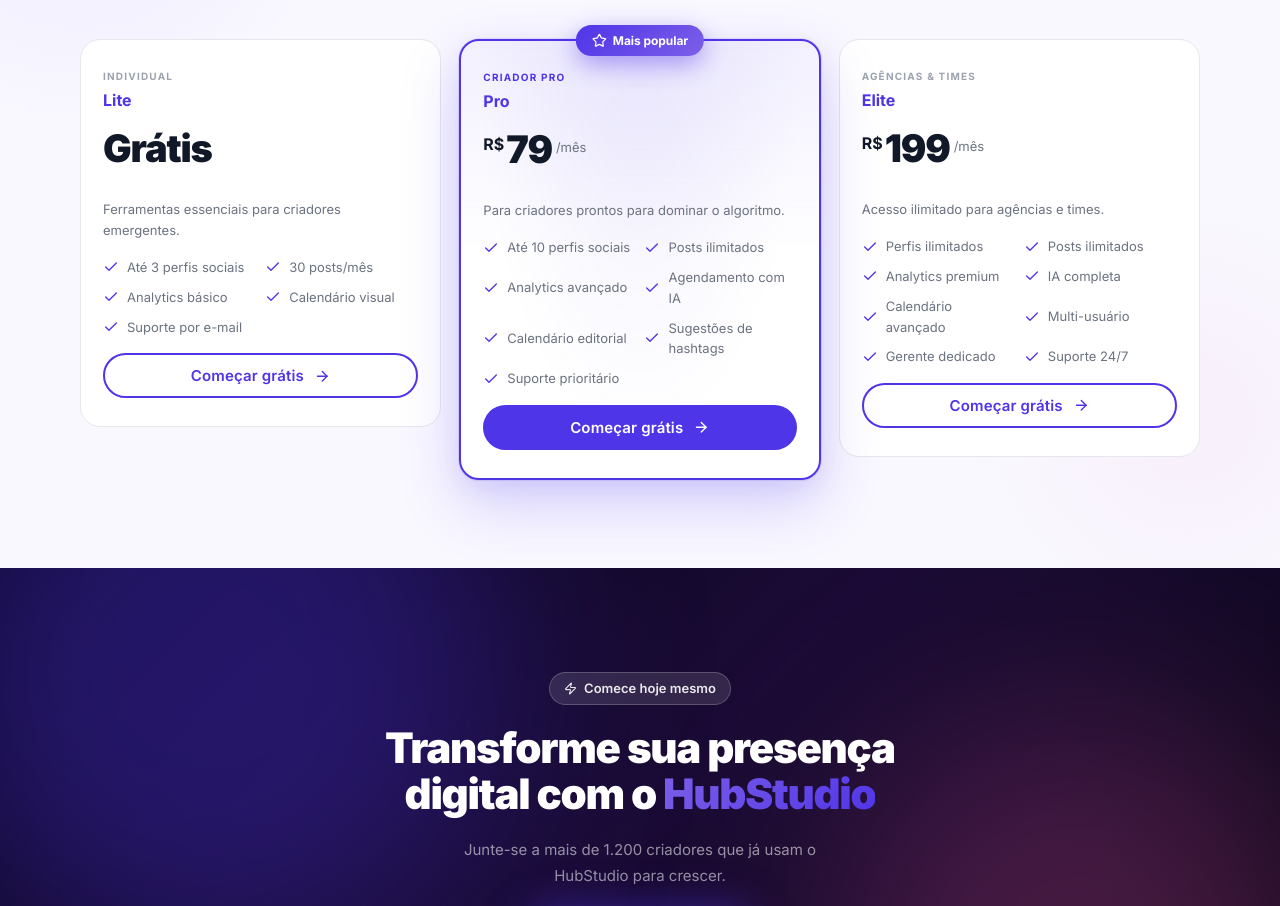
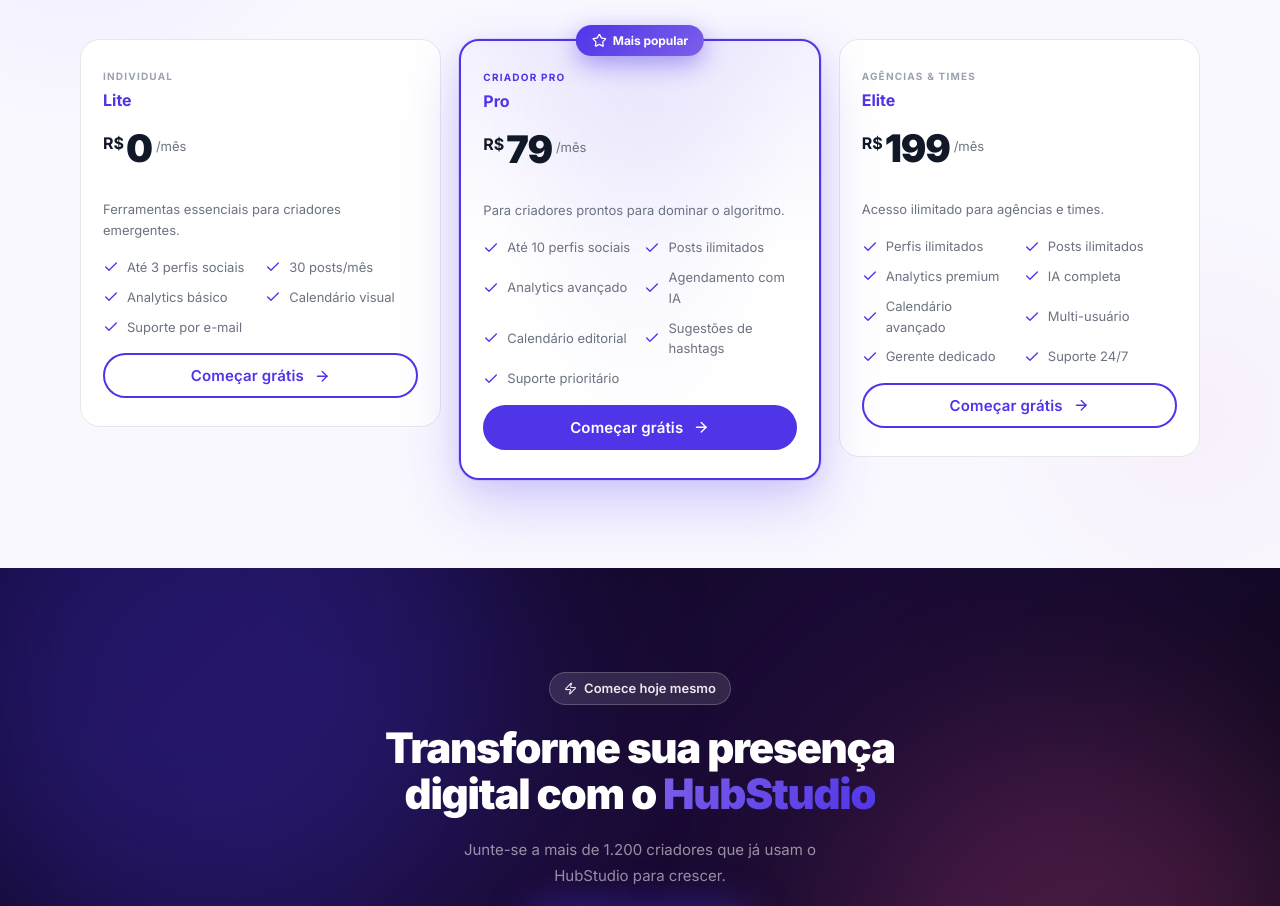
Before and after one commit to brenosemfreio/tcc, a React (Vite) app: page / in a window 1280 px wide. Shown: the part 3900-4806 px from the top of the page. Built offline with nearby package versions, Linux system fonts and the light colour scheme.

Commit message:
chore: auto sync [Claude]

```diff
--- a/src/pages/Landing/Landing.jsx
+++ b/src/pages/Landing/Landing.jsx
@@ -720,18 +720,6 @@ export default function Landing() {
                   <h3 className="l-plan__name">{plan.name}</h3>
                 </div>
                 <div className="l-plan__price">
-                  {plan.monthly === 0 ? (
-                    <motion.span
-                      className="l-plan__amount"
-                      key="free"
-                      initial={{ opacity: 0, y: -10 }}
-                      animate={{ opacity: 1, y: 0 }}
-                      transition={{ duration: 0.25 }}
-                    >
-                      Grátis
-                    </motion.span>
-                  ) : (
-                    <>
                   <span className="l-plan__currency">R$</span>
                   <motion.span
                     className="l-plan__amount"
@@ -743,8 +731,6 @@ export default function Landing() {
                     {annual ? plan.annual : plan.monthly}
                   </motion.span>
                   <span className="l-plan__period">/mês</span>
-                    </>
-                  )}
                 </div>
                 <div className={`l-plan__savings-wrap${annual && plan.monthly > 0 ? ' is-visible' : ''}`}>
                   <div className="l-plan__savings-inner">
```
Lines whose indentation alone changed are shown as unchanged.
